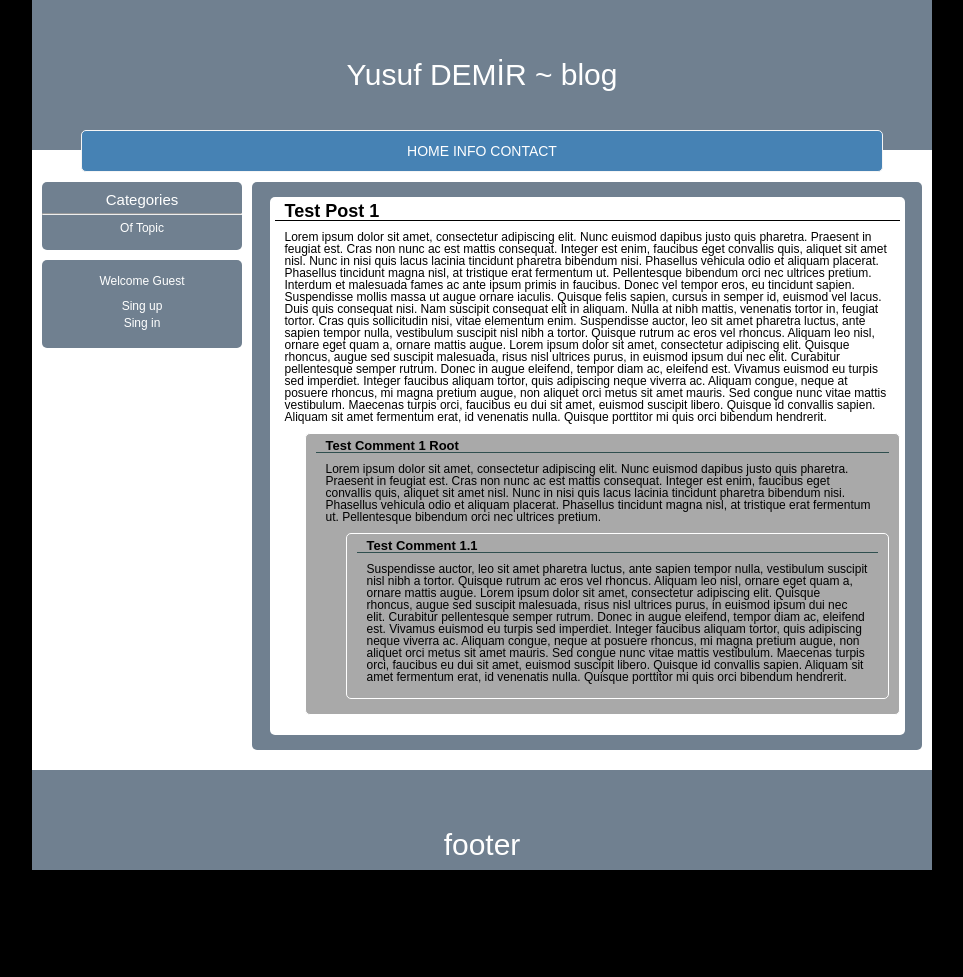
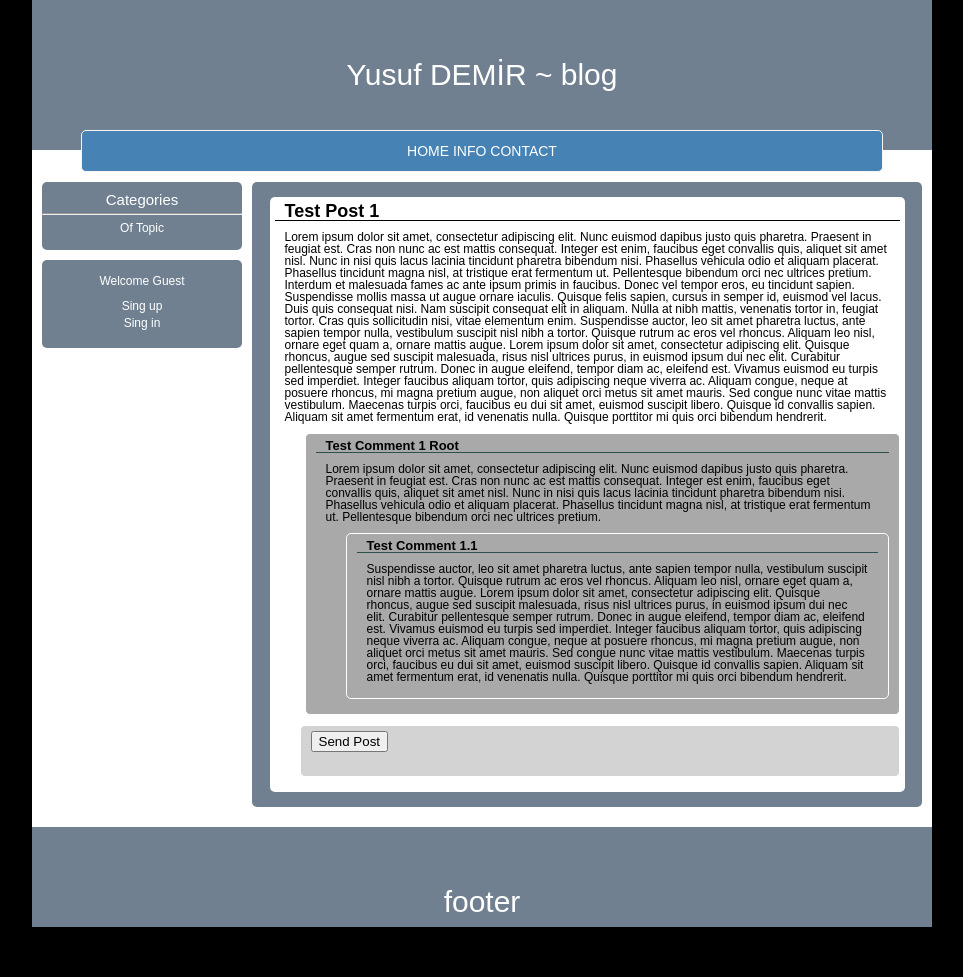
Before and after one commit to yusufdemir/newblog, a Django app: page /detail/1/ in a window 1280 px wide. Shown: the whole page, without its empty margins (158-1121 px from the left). Before the commit the page ends 870 px from the top, so only its background shows below. Run offline with Django 3.2, Linux system fonts and the light colour scheme; data comes from the database, SQL or seed files in the repository; both versions use the stored data as it was after the commit; parts of the project's set-up code (start-up, migrations or seed data) failed here and were passed over.

Commit message:
Send post forms backend created

```diff
--- a/NewBlog/urls.py
+++ b/NewBlog/urls.py
@@ -17,7 +17,7 @@
     url(r'^logout/$', 'django.contrib.auth.views.logout', {'next_page': '/index/'}),
     url(r'^profile/$','account.views.getProfile'),
 
-    url(r'^detail/(?P<post_id>\d+)/$', 'post.views.postDetailView'),
+    url(r'^detail/(?P<post_id>\d+)/$', 'post.views.postDetailView', name='detail'),
     url(r'^cat/(?P<cat_id>\d+)/$','post.views.catView'),
 
     # url(r'^NewBlog/', include('NewBlog.foo.urls')),
--- a/account/models.py
+++ b/account/models.py
@@ -34,7 +34,7 @@
                               )
 
     def __unicode__(self):
-        return "%s Details" % self.user
+        return "%s Details" % self.email
 
     def activate(self):  #activate user
         self.activate = True
--- a/account/views.py
+++ b/account/views.py
@@ -33,7 +33,7 @@
                               context_instance=RequestContext(request))
 
 
-@login_required()
+@login_required
 def getProfile(request):
     # get user profile
     user = request.user
@@ -44,8 +44,7 @@
         profile_form = ProfileForm(request.POST,
                                    request.FILES,
                                    instance=profile)
-        import ipdb
-        ipdb.set_trace()
+
         user_form = UserForm(request.POST,
                              instance=request.user)
         if profile_form.is_valid() and user_form.is_valid():
--- a/post/models.py
+++ b/post/models.py
@@ -46,6 +46,5 @@
     created_at = models.DateTimeField(auto_now_add=True)
     comments = generic.GenericRelation(Comments)
 
-
     def __unicode__(self):
         return self.title
--- a/post/views.py
+++ b/post/views.py
@@ -1,6 +1,9 @@
 # Create your views here.
-from django.shortcuts import render_to_response, render
+from AptUrl.Helpers import _
+from django.contrib import messages
+from django.shortcuts import render_to_response, render, redirect
 from django.template import RequestContext
+from post.forms import postForm
 from post.models import *
 
 
@@ -34,3 +37,21 @@
         'posts': post
     }
     return render(request, 'index.html', ctx)
+
+
+def sendPost(request):
+    user=request.user
+    profile = user.get_profile()
+
+    if request.method == 'POST':
+        form=postForm(instance=user)
+
+        if form.is_valid():
+            form.save()
+
+            messages.success(request, _("Send Post Succesfuly."))
+            return redirect('detail')
+
+    else:
+        form=postForm
+    return render(request,'detail.html',{'form': form})
--- a/templates/detail.html
+++ b/templates/detail.html
@@ -45,8 +45,16 @@
                     {% endfor %}
                 </div>
             {% endfor %}
-
-
+            <!-- Send Comment -->
+            <div id="comments">
+                <form method="post" action="/sendpost/">
+                    {% csrf_token %}
+                    {{ form }}
+                    <input type="submit" value="Send Post">
+                </form>
+            </div>
+            <!-- Send Comment -->
+        <div style="clear: both"></div>
         </div>
     {% endfor %}
 
```
Also changed, not shown: post/forms.py (+14 -0 lines), blog.db, 5 other files.
